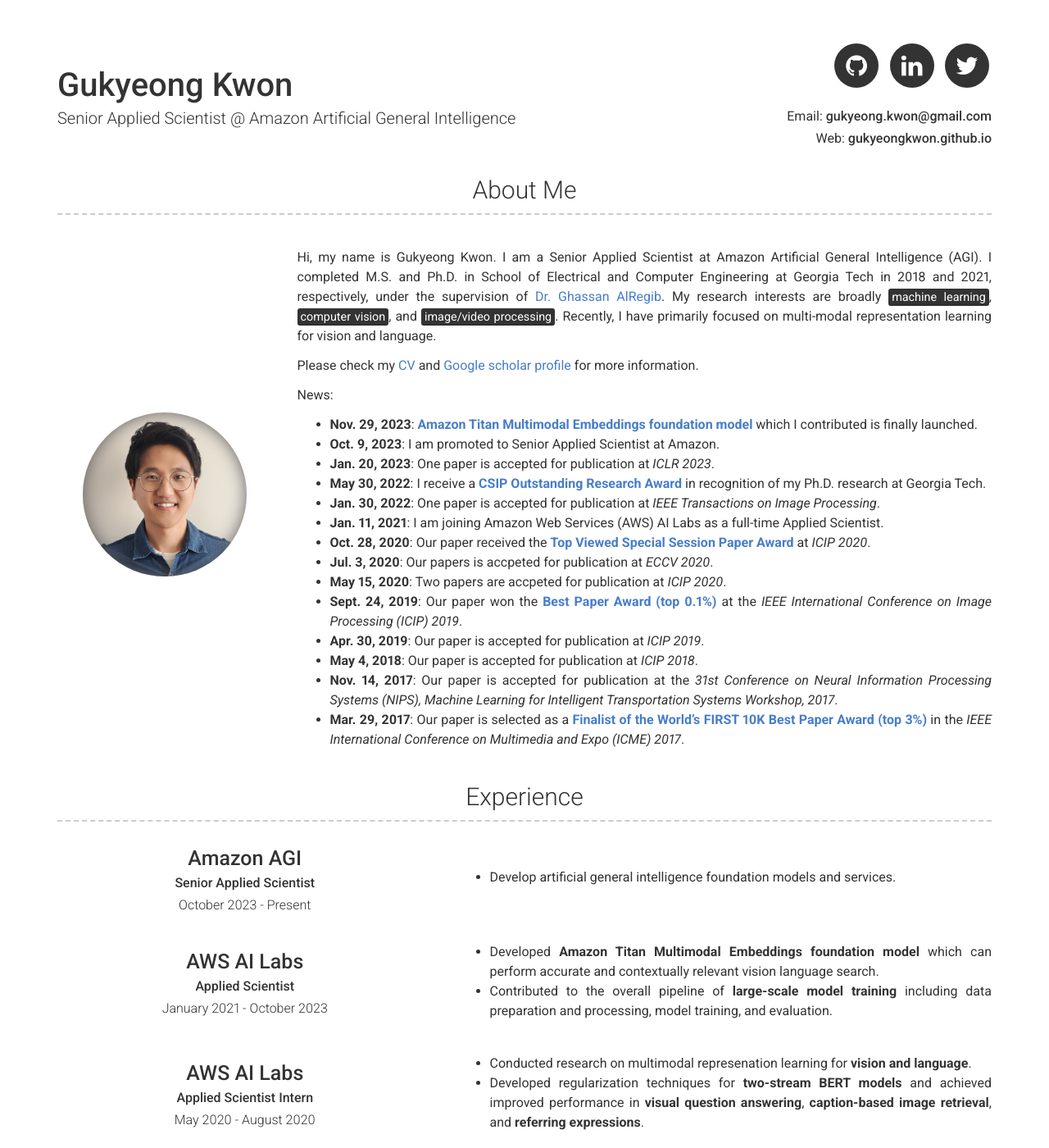
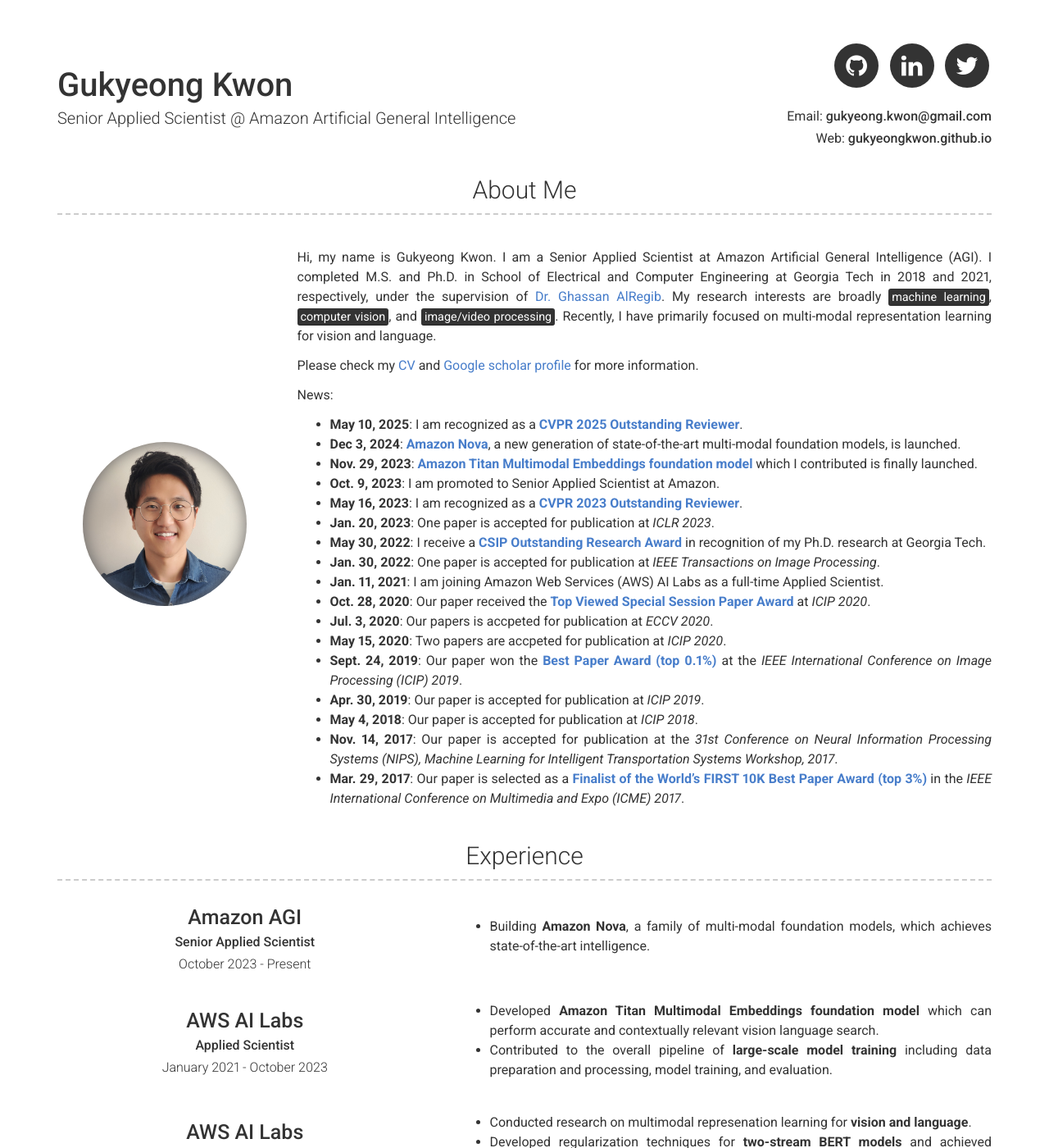
Before and after one commit to gukyeongkwon/gukyeongkwon.github.io, a Jekyll site: the page built from index.md, in a window 1280 px wide and 1400 px high. Shown: the whole window at 82% size. Built offline with Jekyll 4.4.1, drawn with Linux system fonts in a browser that asks for light colours; some of the changed text lies outside the part shown.

Commit message:
Updates on Amazon Nova are added

```diff
--- a/_config.yml
+++ b/_config.yml
@@ -33,8 +33,11 @@ about_content: | # this will include new lines to allow paragraphs
   Please check my [CV](resume/Gukyeong_Kwon_Resume.pdf){:target="_blank"} and [Google scholar profile](https://scholar.google.com/citations?user=So9yfEQAAAAJ&hl=en&oi=ao){:target="_blank"} for more information.
 
   News:
+    - **May 10, 2025**: I am recognized as a [**CVPR 2025 Outstanding Reviewer**](https://cvpr.thecvf.com/Conferences/2025/ProgramCommittee#all-outstanding-reviewer).
+    - **Dec 3, 2024**: [**Amazon Nova**](https://www.aboutamazon.com/news/aws/amazon-nova-artificial-intelligence-bedrock-aws), a new generation of state-of-the-art multi-modal foundation models, is launched.
     - **Nov. 29, 2023**: [**Amazon Titan Multimodal Embeddings foundation model**](https://www.amazon.science/blog/amazon-web-services-releases-two-new-titan-vision-language-models) which I contributed is finally launched.
     - **Oct. 9, 2023**: I am promoted to Senior Applied Scientist at Amazon.
+    - **May 16, 2023**: I am recognized as a [**CVPR 2023 Outstanding Reviewer**](https://cvpr.thecvf.com/Conferences/2023/OutstandingReviewers).
     - **Jan. 20, 2023**: One paper is accepted for publication at *ICLR 2023*.
     - **May 30, 2022**: I receive a [**CSIP Outstanding Research Award**](images/csip_award.jpeg) in recognition of my Ph.D. research at Georgia Tech.
     - **Jan. 30, 2022**: One paper is accepted for publication at *IEEE Transactions on Image Processing*.
--- a/_data/experience.yml
+++ b/_data/experience.yml
@@ -5,7 +5,7 @@
   job_title: Senior Applied Scientist
   dates: October 2023 - Present
   description: | # this will include new lines to allow paragraphs
-    - Develop artificial general intelligence foundation models and services.
+    - Building **Amazon Nova**, a family of multi-modal foundation models, which achieves state-of-the-art intelligence.
 
 - layout: left-exp
   company: AWS AI Labs
```
Also changed, not shown: _data/projects.yml (+7 -0 lines), Gemfile.lock, README.md, images/nova2024.png (added), modern-resume-theme.gemspec, 1 other file.
